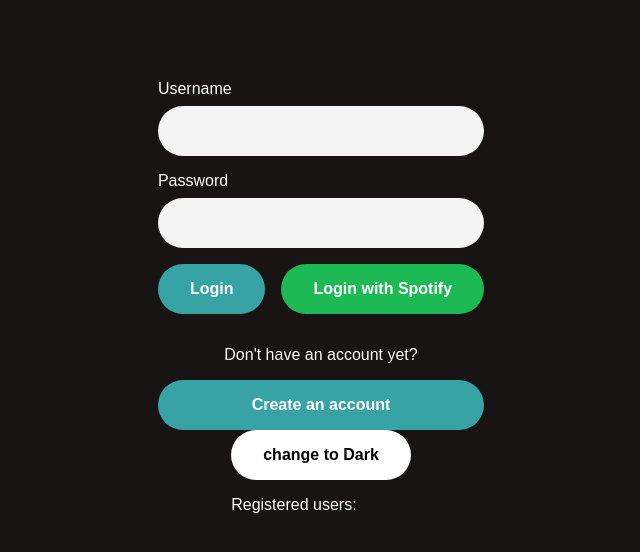
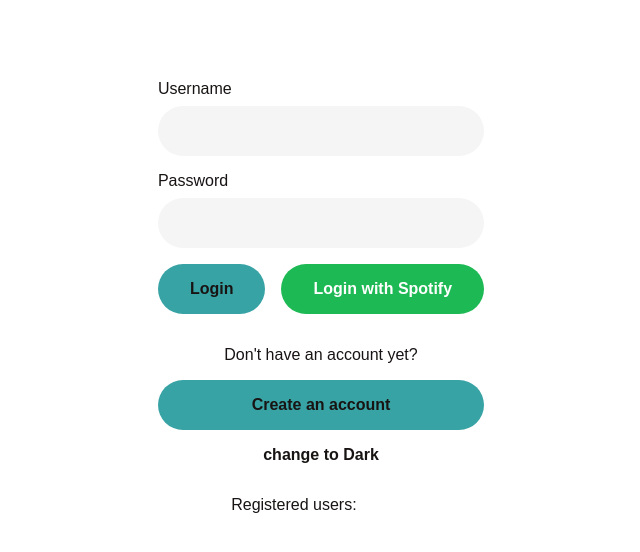
Before and after one commit to LeeSimonH/TuneIn, a React (Create React App) app: page / in a window 1280 px wide. Shown: the top 552 px of the page, without its empty margins (319-959 px from the left). Built offline with nearby package versions, Linux system fonts and the light colour scheme.

Commit message:
Can now toggle dark theme on and off in login and home pages.

```diff
--- a/src/App.scss
+++ b/src/App.scss
@@ -13,8 +13,28 @@
   font-size: 16px;
 }
 
+.darkTheme {
+  background-color: $base-color;
+  color: white;
+  * {
+    background-color: $base-color;
+    color: white;
+  }
+
+}
+
+.lightTheme {
+  background-color: white;
+  color: $base-color;
+  * {
+    background-color: white;
+    color: $base-color;
+  }
+
+}
+
 header.login-form {
-  background-color: $base-color;
+  // background-color: $base-color;
   height: 100vh;
   display: flex;
   flex-direction: column;
@@ -97,7 +117,7 @@ header.login-form {
 }
 
 .Home {
-  background-color: $base-color;
+  // background-color: $base-color;
   height: auto;
   display: flex;
   flex-direction: column;
--- a/src/components/Navbar.js
+++ b/src/components/Navbar.js
@@ -2,12 +2,21 @@ import '../App.scss';
 import React, { useState } from 'react';
 import { Link } from 'react-router-dom';
 import { logout } from './../spotify';
+import { useTheme, useThemeUpdate } from '../containers/ThemeContext';
 
-import Home from '../containers/Home';
+// import Home from '../containers/Home';
 
 const Navbar = () => {
+  const darkTheme = useTheme();
+  const toggleTheme = useThemeUpdate();
+
+  const themeStyles = {
+    backgroundColor: darkTheme ? '#191414' : 'white',
+    color: darkTheme ? 'white' : '#191414',
+  };
+
   return (
-    <nav className="nav">
+    <nav className={darkTheme ? 'nav darkTheme' : 'nav lightTheme'}>
       <ul>
         <li>
           {/* <a href="#">Home</a> */}
@@ -17,6 +26,9 @@ const Navbar = () => {
           <a href="#">My Reviews</a>
         </li>
       </ul>
+      <button style={themeStyles} onClick={() => toggleTheme()}>
+        {darkTheme ? `to Light` : 'to Dark'}
+      </button>
       <button id="logout-btn" onClick={logout}>
         Log out
       </button>
--- a/src/containers/Home.js
+++ b/src/containers/Home.js
@@ -1,5 +1,6 @@
 import '../App.scss';
 import React, { useState, useEffect } from 'react';
+import { useTheme, useThemeUpdate } from './ThemeContext';
 import { BrowserRouter, Route, Routes } from 'react-router-dom';
 
 import {
@@ -15,6 +16,9 @@ import Track from '../components/Track';
 import ProfileData from '../components/ProfileData';
 
 const Home = () => {
+  const darkTheme = useTheme();
+  // const toggleTheme = useThemeUpdate();
+
   const [profile, setProfile] = useState(null);
   const [playlists, setPlaylists] = useState(null);
   const [savedTracks, setSavedTracks] = useState([]);
@@ -81,7 +85,7 @@ const Home = () => {
   // console.log('your saved tracks: ', savedTracks);
 
   return (
-    <div className="Home">
+    <div className={darkTheme ? 'Home darkTheme' : 'Home lightTheme'}>
       <Navbar />
       {profile && <ProfileData profile={profile} playlists={playlists} />}
       <div className="tracks">{savedTracks}</div>
--- a/src/containers/Login.js
+++ b/src/containers/Login.js
@@ -9,8 +9,8 @@ export default function Login() {
   const toggleTheme = useThemeUpdate();
 
   const themeStyles = {
-    backgroundColor: darkTheme ? 'black' : 'white',
-    color: darkTheme ? 'white' : 'black',
+    backgroundColor: darkTheme ? '#191414' : 'white',
+    color: darkTheme ? 'white' : '#191414',
   };
 
   const [token, setToken] = useState(null);
@@ -169,7 +169,9 @@ export default function Login() {
   }
 
   return (
-    <header className="login-form">
+    <header
+      className={darkTheme ? 'login-form darkTheme' : 'login-form lightTheme'}
+    >
       {signingUp ? SignUp() : Login()}
 
       <div>
```
